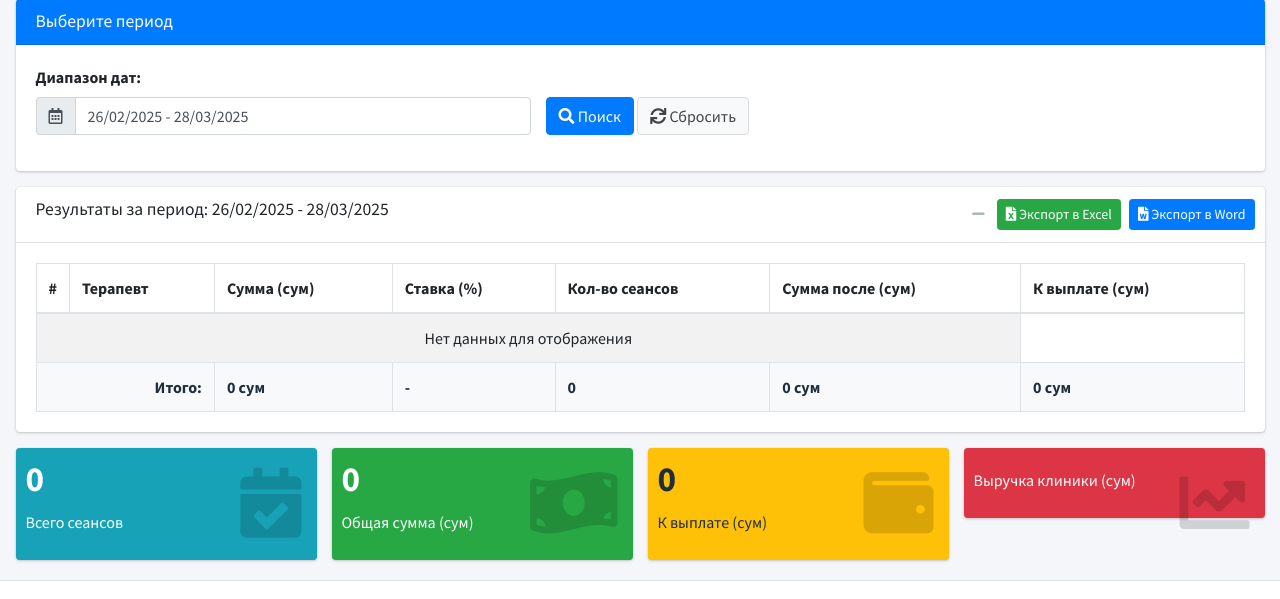
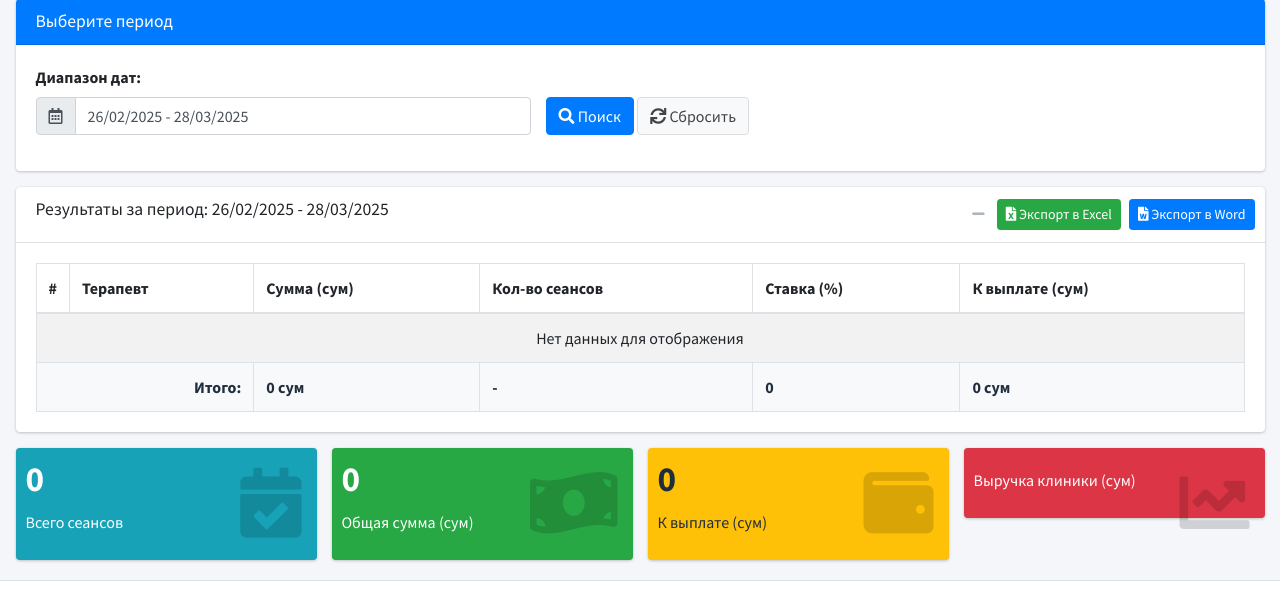
Before and after one commit to mu7affarmirzo/hayat_client_ease, a Django app: page /booking/therapist-statistics/ in a window 1280 px wide. Shown: the part 726-1325 px from the top of the page. Run offline with Django 5.2, Linux system fonts and the light colour scheme; a user stored in the database is signed in; tables that the repository leaves empty hold one stand-in row (values such as "Sample post"); some libraries are stand-ins or nearby versions.

Commit message:
🔼Updated: formats

```diff
--- a/core/templates/adminstration/therapist_stats.html
+++ b/core/templates/adminstration/therapist_stats.html
@@ -214,9 +214,8 @@
                                 <th style="width: 10px">#</th>
                                 <th>Терапевт</th>
                                 <th>Сумма (сум)</th>
+                                <th>Кол-во сеансов</th>
                                 <th>Ставка (%)</th>
-                                <th>Кол-во сеансов</th>
-                                <th>Сумма после (сум)</th>
                                 <th>К выплате (сум)</th>
                             </tr>
                             </thead>
@@ -225,10 +224,9 @@
                                 <tr>
                                     <td>{{ forloop.counter }}</td>
                                     <td>{{ therapist.full_name }}</td>
-                                    <td>{{ therapist.total_amount|intcomma }} сум</td>
+                                    <td>{{ therapist.after_share_amount|intcomma }} сум</td>
+                                    <td>{{ therapist.session_count }}</td>
                                     <td>{{ therapist.rate }}%</td>
-                                    <td>{{ therapist.session_count }}</td>
-                                    <td>{{ therapist.after_share_amount|intcomma }} сум</td>
                                     <td>{{ therapist.payout_amount|intcomma }} сум</td>
                                 </tr>
                             {% empty %}
@@ -240,10 +238,9 @@
                             <tfoot>
                             <tr class="bg-light font-weight-bold">
                                 <td colspan="2" class="text-right">Итого:</td>
-                                <td>{{ total_amount|intcomma }} сум</td>
+                                <td>{{ owner2_share|intcomma }} сум</td>
                                 <td>-</td>
                                 <td>{{ total_sessions }}</td>
-                                <td>{{ total_amount|intcomma }} сум</td>
                                 <td>{{ total_payout|intcomma }} сум</td>
                             </tr>
                             </tfoot>
```
